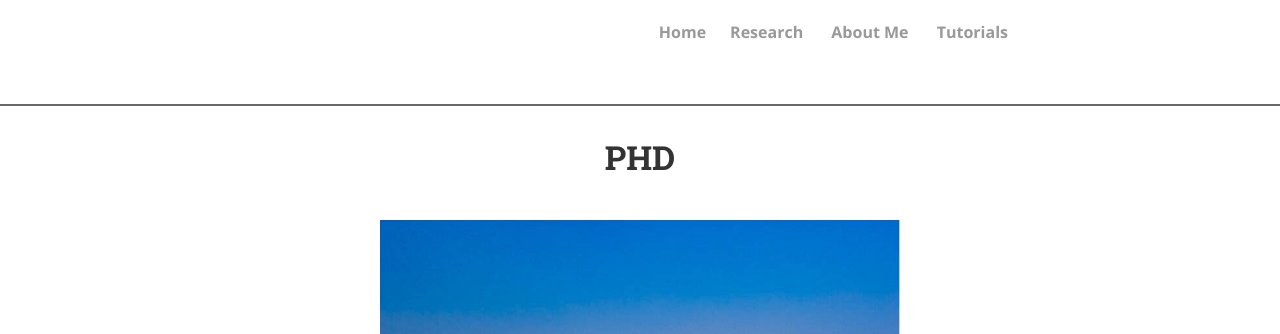
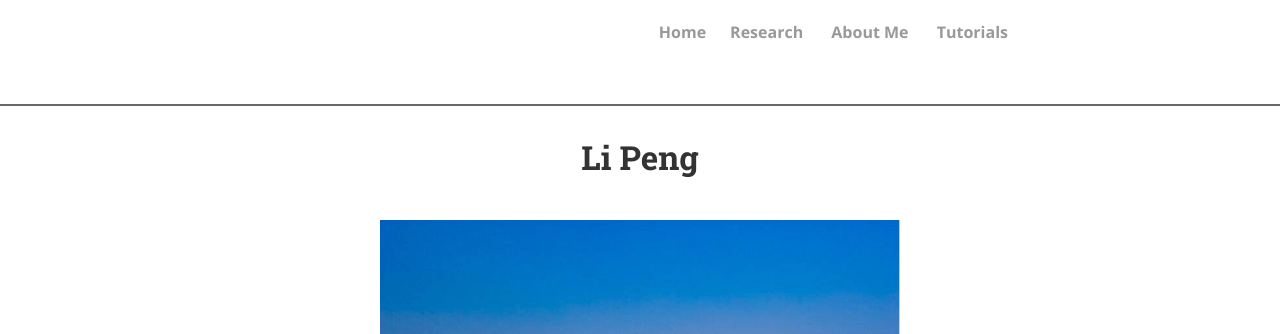
Before and after one commit to lp48280421/lp48280421.github.io, a Jekyll site: the page built from index.html, in a window 1280 px wide. Shown: the top 334 px of the page. Built offline with Jekyll 4.4.1, drawn with Linux system fonts in a browser that asks for light colours; nearby versions of some CDN libraries; the list of posts is cut into pages by our own code; comment, search, counter and statistics services are not loaded; a style sheet for code colours, icons or effects is not loaded.

Commit message:
Add files via upload

```diff
--- a/index.html
+++ b/index.html
@@ -1,6 +1,6 @@
 ---
 layout: page
-title: PHD
+title: Li Peng
 ---
 <div class="home">
   <script async src="https://www.googletagmanager.com/gtag/js?id=UA-108085250-1"></script>
```
